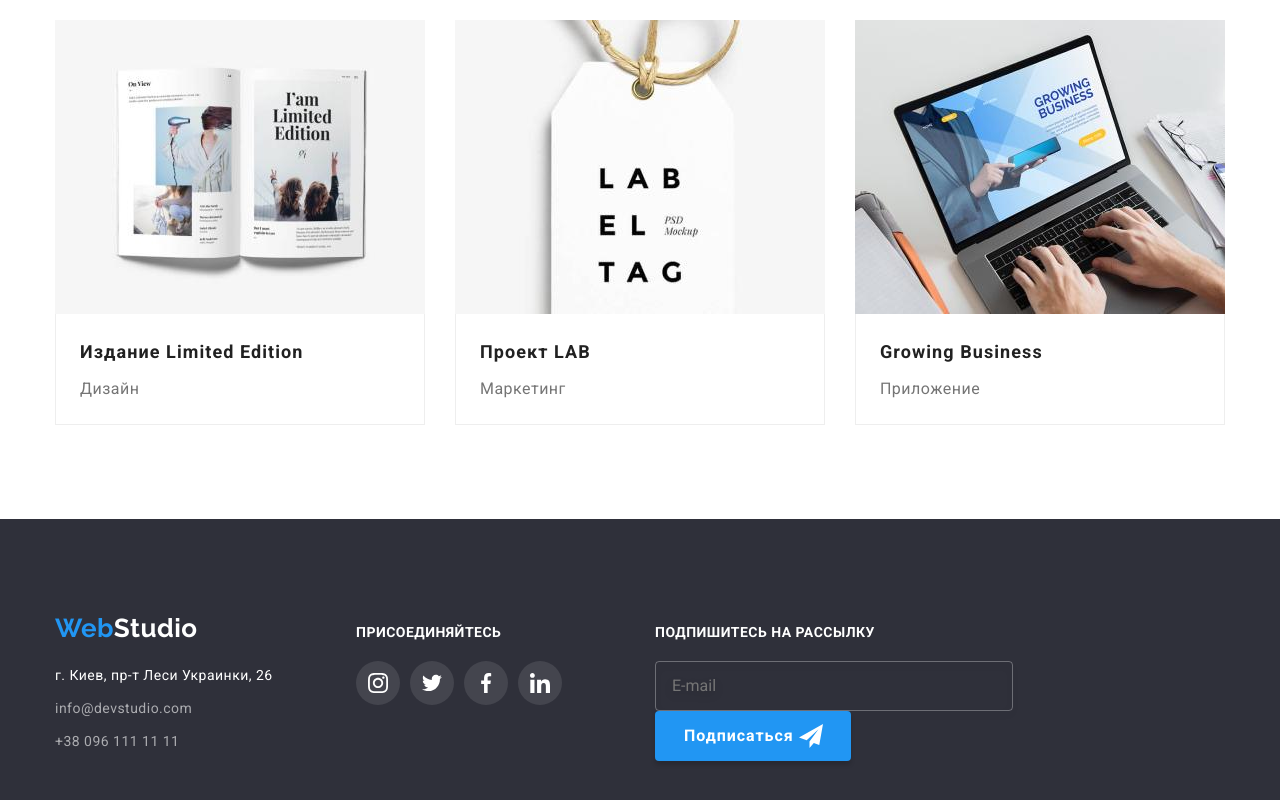
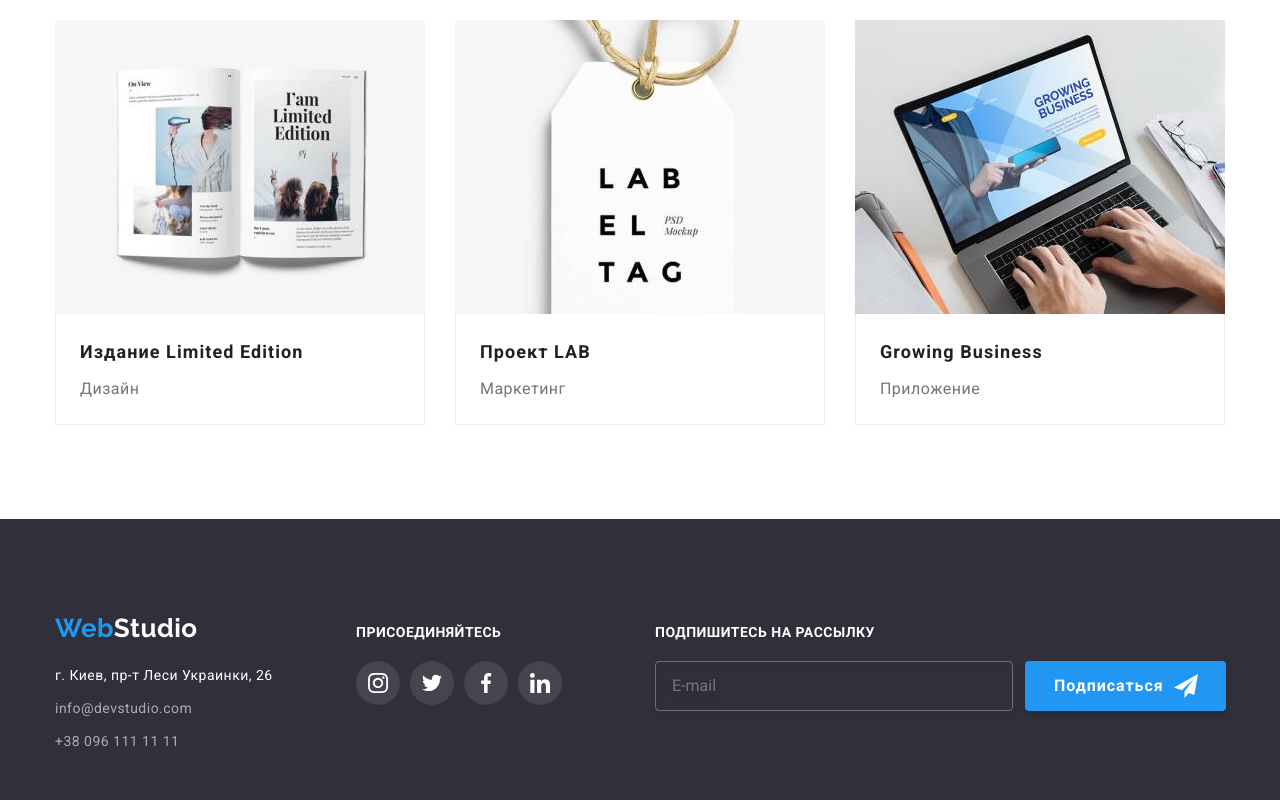
Before and after one commit to YuliiaShy/goit-markup-hw-06, a plain HTML site: page portfolio.html in a window 1280 px wide. Shown: the part 1119-1919 px from the top of the page. Drawn offline with nearby package versions, Linux system fonts and the light colour scheme.

Commit message:
re styles

```diff
--- a/css/styles.css
+++ b/css/styles.css
@@ -586,7 +586,7 @@ a {
 }
 
 .subscribe-title {
-  padding-bottom: 20px;
+  margin-bottom: 20px;
   font-weight: 700;
   font-size: 14px;
   line-height: 1.14;
@@ -635,6 +635,7 @@ a {
 
 .subscribe-icon {
   fill: currentColor;
+  margin-left: 10px;
 }
 
 /*----------------------------- PORTFOLIO -----------------------------*/
@@ -928,9 +929,19 @@ a {
   cursor: pointer;
 }
 
+.input-checkbox {
+  transition: border-color var(--transition-duration)
+    var(--transition-timing-function);
+}
+
+.input-checkbox:hover + .label-checkbox::before,
+.input-checkbox:focus + .label-checkbox::before {
+  border-color: var(--accent-color-blue);
+}
+
 .input-checkbox:checked + .label-checkbox::before {
+  background-color: var(--accent-color-blue);
   background-image: url(../images/Vector.svg);
-  background-color: var(--accent-color-blue);
   border-color: transparent;
   background-size: contain;
   background-origin: border-box;
--- a/portfolio.html
+++ b/portfolio.html
@@ -366,17 +366,19 @@
             </li>
           </ul>
         </div>
-                <div class="subscribe-box">
+          <div class="subscribe-box">
         <form action="#" class="form-subscribe">
           <p class="subscribe-title">Подпишитесь на рассылку</p>
-          <label for="" class="field-subscribe">
-              <input type="mail" class="input-subscribe" name="user-mail" placeholder="E-mail"/>
+          <div class="subscribe-wrap">
+          <label class="field-subscribe">
+              <input type="email" class="input-subscribe" name="user-mail" placeholder="E-mail"/>
           </label>
-          <button class="btn-subscribe" type="submit">Подписаться&nbsp;
+          <button class="btn-subscribe" type="submit">Подписаться
             <svg class="subscribe-icon" width="24" height="24">
                   <use href="./images/icons.svg.svg#icon-send"></use>
                 </svg>
           </button>
+          </div>
         </form>
       </div>
       </div>
```
Also changed, not shown: index.html (+1 -1 lines).
